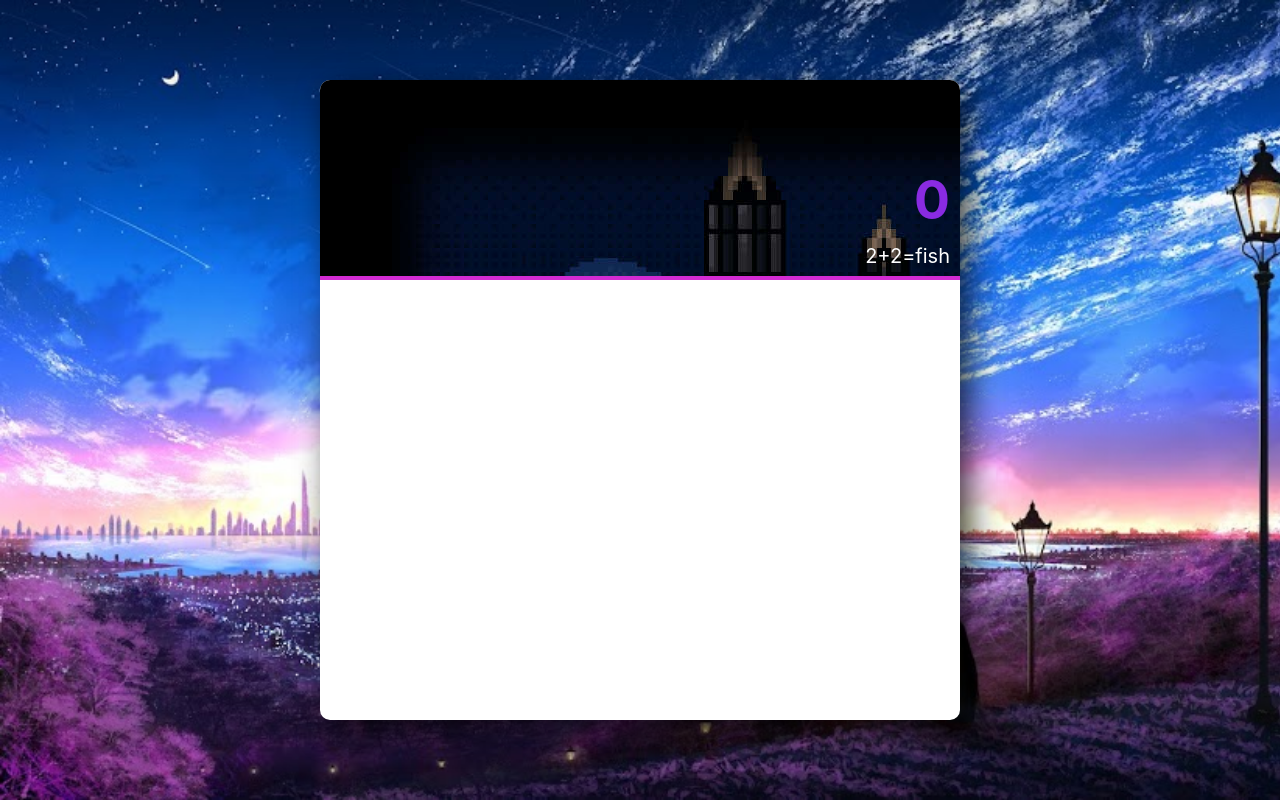
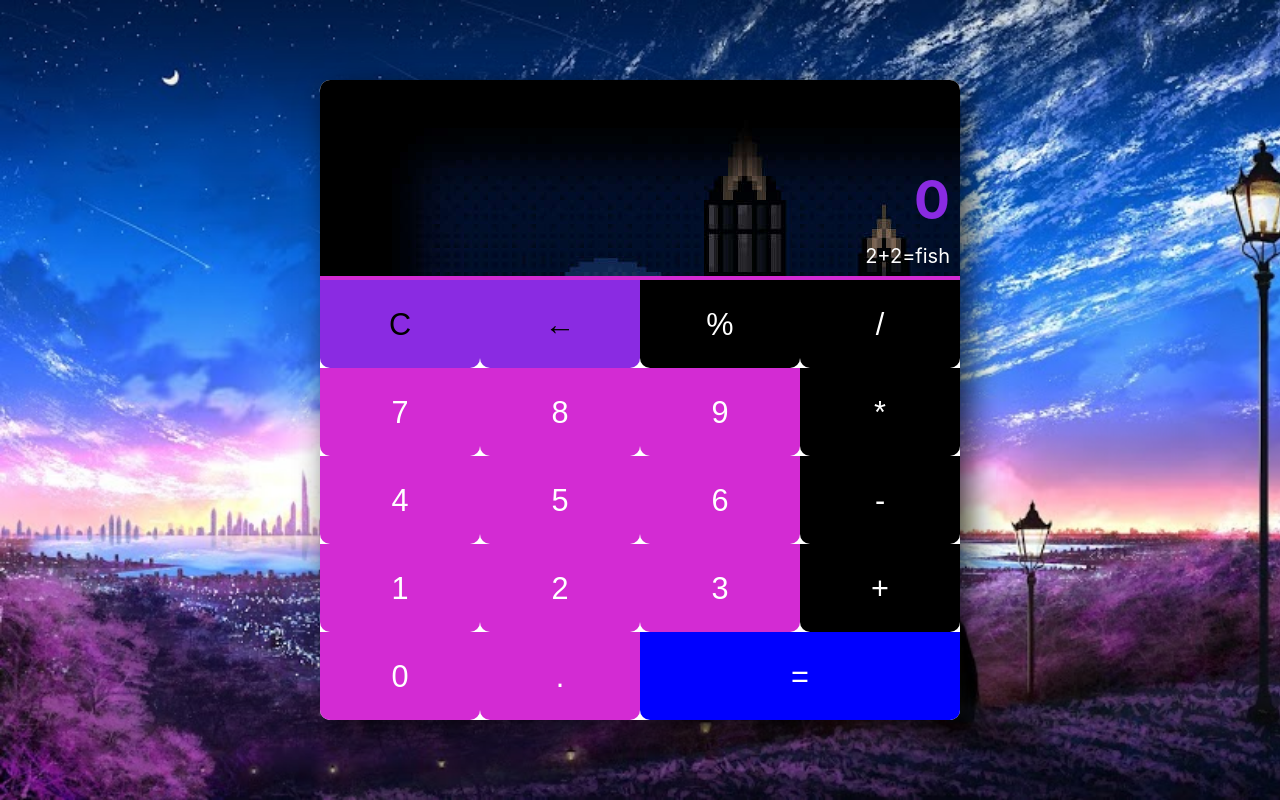
Before and after one commit to ZackerySpears/React-Calculator, a React (Create React App) app: page / in a window 1280 px wide. Built offline with nearby package versions, Linux system fonts and the light colour scheme.

Commit message:
Added in the Button component and style it. Also add Button and type

```diff
--- /dev/null
+++ b/src/components/Button/Button.css
@@ -0,0 +1,38 @@
+.Button {
+    background-color: blueviolet;
+    color: white;
+    width: 25%;
+    height: 100%;
+    font-size: 23pt;
+    outline: none;
+    border: 1px solid transparent;
+    border-bottom-left-radius: 10px;
+    border-bottom-right-radius: 10px;
+    transition: all .5s;
+}
+
+.Button:hover {
+    background-color: white;
+    color: blueviolet;
+}
+
+.Button:active {
+    transform: scale(.80);
+}
+
+.Button-primary {
+    color: black !important;
+}
+
+.Button-operator {
+    background-color: black;
+}
+
+.Button-Num{
+    background-color: rgb(211, 43, 211);
+}
+
+.Button-large {
+    width: 50%;
+    background-color: blue;
+}
--- /dev/null
+++ b/src/components/Button/Button.js
@@ -0,0 +1,26 @@
+import React, {Component} from 'react';
+import './Button.css';
+
+class Button extends Component {
+    static defaultProps = {
+        type: ''
+    };
+
+
+    render() {
+
+        let classes = 'Button';
+
+        if (this.props.type !== '') {
+            classes += ' Button-' + this.props.type;
+        }
+
+        return (
+            <button className={classes}>
+                {this.props.children}
+            </button>
+        );
+    }
+}
+
+export default Button;
--- a/src/components/Keypad/Keypad.js
+++ b/src/components/Keypad/Keypad.js
@@ -1,6 +1,7 @@
 import React, {Component} from 'react';
 import './Keypad.css';
 import KeypadRow from '../KeypadRow/KeypadRow';
+import Button from '../Button/Button';
 
 class Keypad extends Component {
     render() {
@@ -8,27 +9,41 @@ class Keypad extends Component {
             <div className="Keypad">
                 {/* Row 1 */}
                 <KeypadRow>
-
+                <Button type='primary'>C</Button>
+                <Button type='primary'>&larr;</Button>
+                <Button type='operator'>%</Button>
+                <Button type='operator'>/</Button>
                 </KeypadRow>
 
                 {/* Row 2 */}
                 <KeypadRow>
-
+                <Button type='Num'>7</Button>
+                <Button type='Num'>8</Button>
+                <Button type='Num'>9</Button>
+                <Button type='operator'>*</Button>
                 </KeypadRow>
 
                 {/* Row 3 */}
                 <KeypadRow>
-
+                <Button type='Num'>4</Button>
+                <Button type='Num'>5</Button>
+                <Button type='Num'>6</Button>
+                <Button type='operator'>-</Button>
                 </KeypadRow>
 
                 {/* Row 4 */}
                 <KeypadRow>
-
+                <Button type='Num'>1</Button>
+                <Button type='Num'>2</Button>
+                <Button type='Num'>3</Button>
+                <Button type='operator'>+</Button>
                 </KeypadRow>
 
                 {/* Row 5 */}
                 <KeypadRow>
-
+                <Button type='Num'>0</Button>
+                <Button type='Num'>.</Button>
+                <Button type='large'>=</Button>
                 </KeypadRow>
             </div>
         );
```
